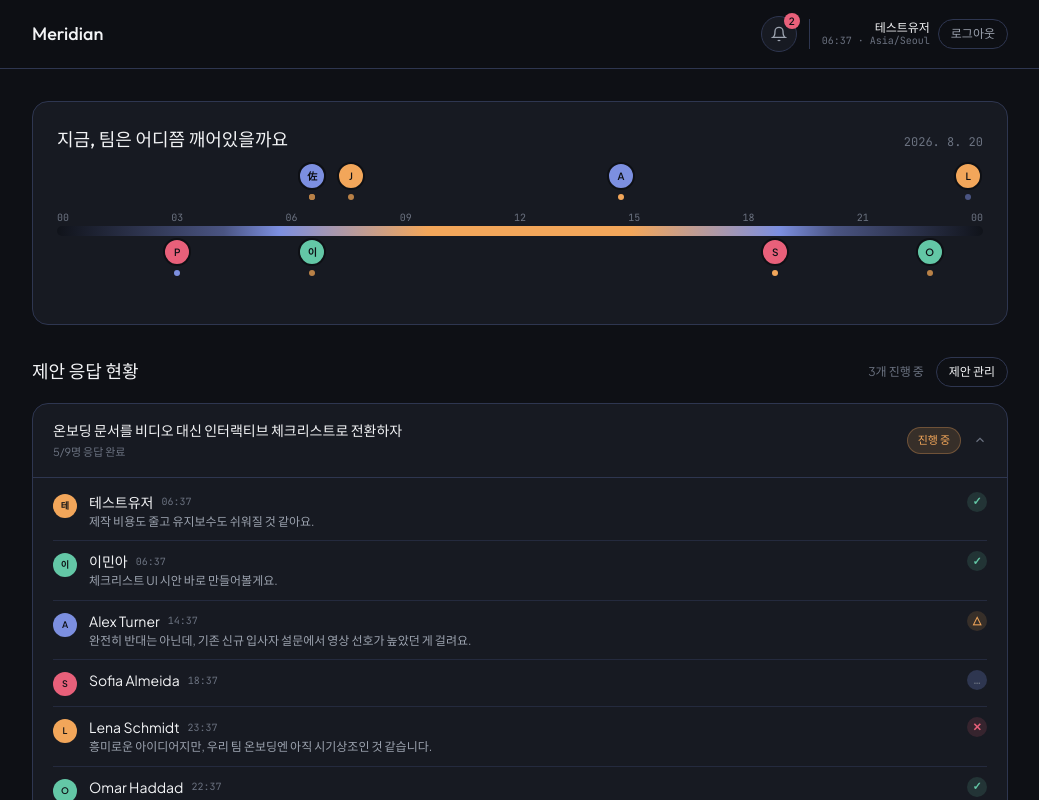
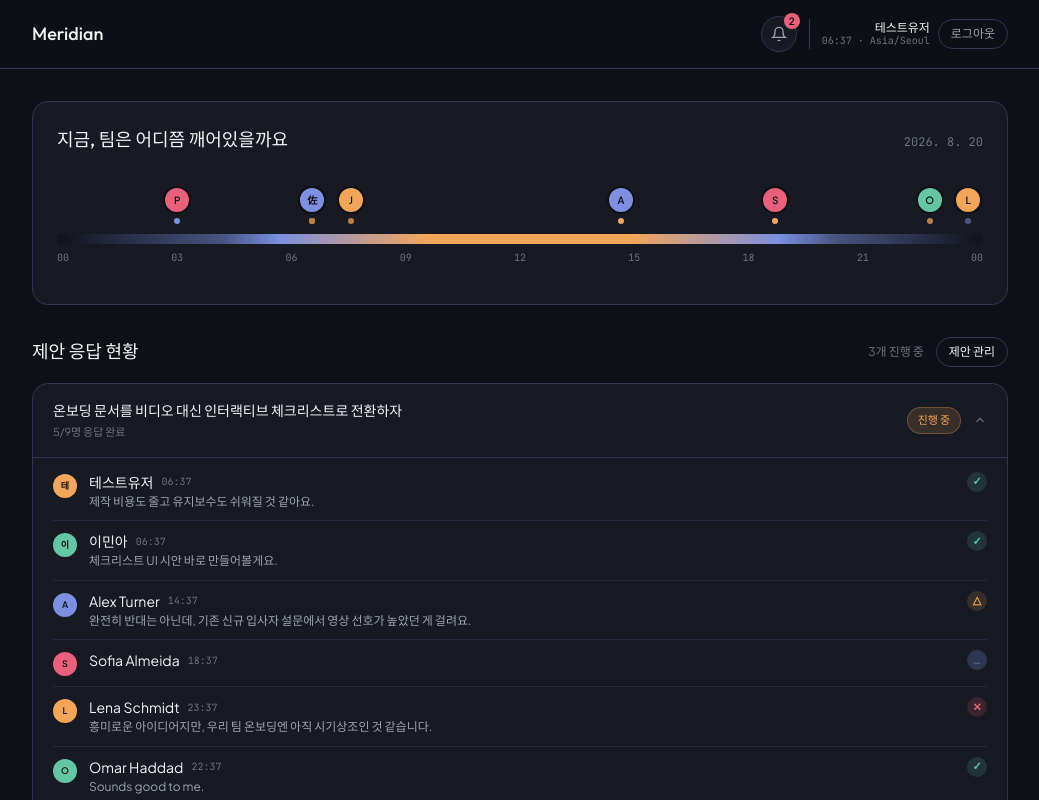
Before and after one commit to apex-hat/frontend, a React (Vite) app: page / in a window 1280 px wide. Both pictures are taken after typing "name@example.com", "Sample123" into the empty fields and a click on the button "로그인". Shown: the top 800 px of the page, without its empty margins (120-1159 px from the left). Built offline with nearby package versions, Linux system fonts and the light colour scheme.

Commit message:
개선: 월드클락 프로필과 시간 눈금 재배치

```diff
--- a/src/features/dashboard/components/WorldClockStrip.tsx
+++ b/src/features/dashboard/components/WorldClockStrip.tsx
@@ -45,7 +45,7 @@ export default function WorldClockStrip({ members }: WorldClockStripProps) {
         </span>
       </div>
 
-      <div className="relative pt-10 pb-16">
+      <div className="relative pt-12 pb-9">
         {/* 배경 그라데이션: 자정→새벽→낮→저녁→자정 */}
         <div
           className="h-2.5 rounded-full overflow-hidden"
@@ -56,18 +56,18 @@ export default function WorldClockStrip({ members }: WorldClockStripProps) {
         />
 
         {/* 시각 눈금 */}
-        <div className="absolute left-0 right-0 top-6 flex justify-between font-mono text-[10px] text-ink-faint px-0">
+        <div className="absolute left-0 right-0 top-16 flex justify-between font-mono text-[10px] text-ink-faint px-0">
           {HOUR_MARKS.map((h) => (
             <span key={h}>{String(h % 24).padStart(2, "0")}</span>
           ))}
         </div>
 
         {/* 팀원 마커 */}
-        {positioned.map(({ member, hour, minute, pct, phase }, idx) => (
+        {positioned.map(({ member, hour, minute, pct, phase }) => (
           <div
             key={member.user_id}
             className="group absolute -translate-x-1/2 cursor-default"
-            style={{ left: `${pct}%`, top: idx % 2 === 0 ? "-24px" : "52px" }}
+            style={{ left: `${pct}%`, top: "0" }}
           >
             <div className="flex flex-col items-center">
               <div
```
